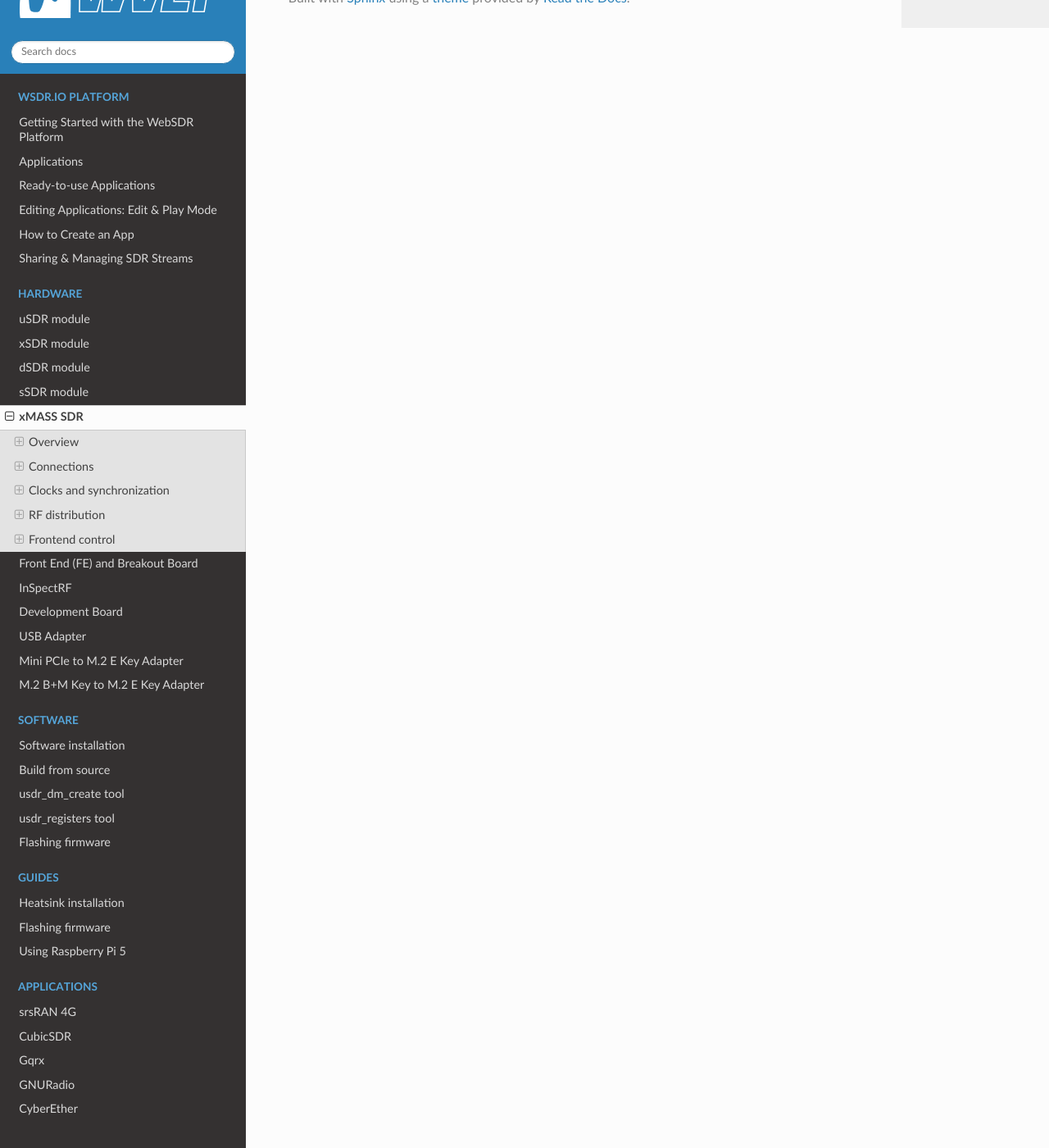
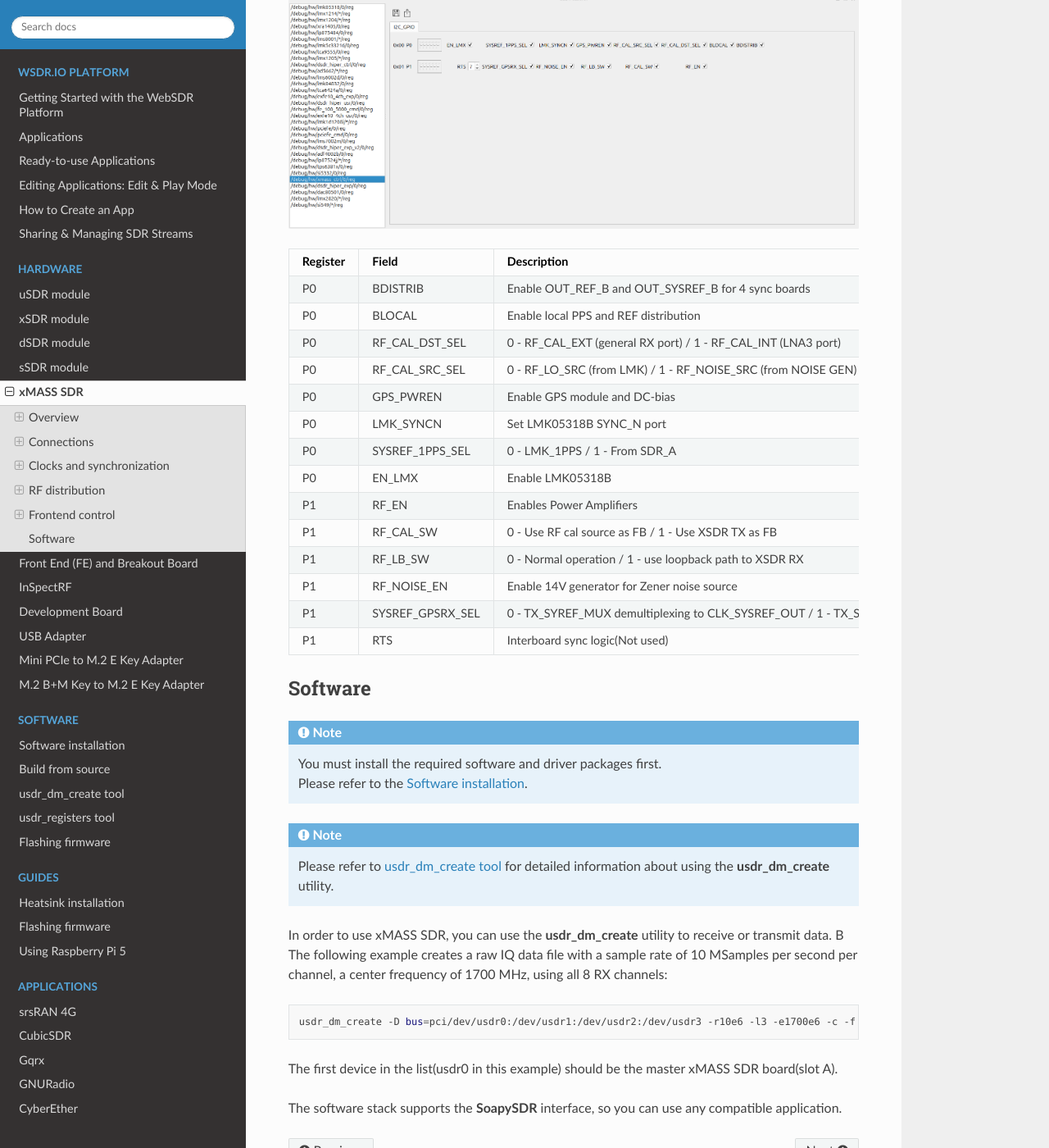
Before and after one commit to wavelet-lab/docs, a Sphinx documentation site: the page built from source/hardware/xmass.rst, in a window 1280 px wide and 1400 px high, scrolled down 7968 px. Shown: the whole window at 82% size. Built offline with Sphinx 7.4.7 and the Read the Docs theme 3.1.0, drawn with Linux system fonts in a browser that asks for light colours; some of the changed text lies outside the part shown.

Commit message:
Updated.

```diff
--- a/source/hardware/xmass.rst
+++ b/source/hardware/xmass.rst
@@ -250,9 +250,97 @@
 In order to enable sysref mode, you have to pass one of the following values to the ``usdr_dms_sync`` api call.
 
 - ``all`` - enable all supported sync sources (sysref, stream-based, external PPS, etc.).
-- ``1pps`` - explicit sysref via an external 1PPS pulse (external PPS/sysref).
+- ``1pps`` or ``sysref`` - explicit sysref via an external 1PPS pulse (external PPS/sysref).
+- ``sysref+gen`` - explicit sysref via internal source (using onboard LMK05318B).
 - ``rx`` - use the RX stream as the synchronization source.
 - ``tx`` - use the TX stream as the synchronization source.
 - ``any`` - accept any available sync source (choose the best/first available).
 - ``none`` - disable synchronization (no automatic sync).
 - ``off`` - turn sync off / explicitly stop syncing (used in code before starting streams).
+
+
+xmass_ctrl
+----------
+
+This section describes the low level control of the board.
+
+
+.. image:: ../_static/xmass/xmass_control_xmass.png
+   :alt: xmass sdr frontend control screenshot
+
+
+.. list-table::
+   :header-rows: 1
+
+   * - Register
+     - Field
+     - Description
+   * - P0
+     - BDISTRIB
+     - Enable OUT_REF_B and OUT_SYSREF_B for 4 sync boards
+   * - P0
+     - BLOCAL
+     - Enable local PPS and REF distribution
+   * - P0
+     - RF_CAL_DST_SEL
+     - 0 - RF_CAL_EXT (general RX port) / 1 - RF_CAL_INT (LNA3 port)
+   * - P0
+     - RF_CAL_SRC_SEL
+     - 0 - RF_LO_SRC (from LMK) / 1 - RF_NOISE_SRC (from NOISE GEN)
+   * - P0
+     - GPS_PWREN
+     - Enable GPS module and DC-bias
+   * - P0
+     - LMK_SYNCN
+     - Set LMK05318B SYNC_N port
+   * - P0
+     - SYSREF_1PPS_SEL
+     - 0 - LMK_1PPS / 1 - From SDR_A
+   * - P0
+     - EN_LMX
+     - Enable LMK05318B
+   * - P1
+     - RF_EN
+     - Enables Power Amplifiers
+   * - P1
+     - RF_CAL_SW
+     - 0 - Use RF cal source as FB / 1 - Use XSDR TX as FB
+   * - P1
+     - RF_LB_SW
+     - 0 - Normal operation / 1 - use loopback path to XSDR RX
+   * - P1
+     - RF_NOISE_EN
+     - Enable 14V generator for Zener noise source
+   * - P1
+     - SYSREF_GPSRX_SEL
+     - 0 - TX_SYREF_MUX demultiplexing to CLK_SYSREF_OUT / 1 - TX_SYREF_MUX to GPS_RX
+   * - P1
+     - RTS
+     - Interboard sync logic(Not used)
+
+
+Software
+========
+
+.. note::
+   | You must install the required software and driver packages first.
+   | Please refer to the :doc:`/software/install`.
+
+
+.. note::
+   | Please refer to :doc:`/software/usdr_dm_create` for detailed information about using the **usdr_dm_create** utility.
+
+
+In order to use xMASS SDR, you can use the **usdr_dm_create** utility to receive or transmit data.
+B
+The following example creates a raw IQ data file with a sample rate of 10 MSamples per second per channel, a center frequency of 1700 MHz, using all 8 RX channels:
+
+
+.. code-block:: bash
+
+   usdr_dm_create -D bus=pci/dev/usdr0:/dev/usdr1:/dev/usdr2:/dev/usdr3 -r10e6 -l3 -e1700e6 -c -f output.raw
+
+
+The first device in the list(usdr0 in this example) should be the master xMASS SDR board(slot A).
+
+The software stack supports the **SoapySDR** interface, so you can use any compatible application.
```
